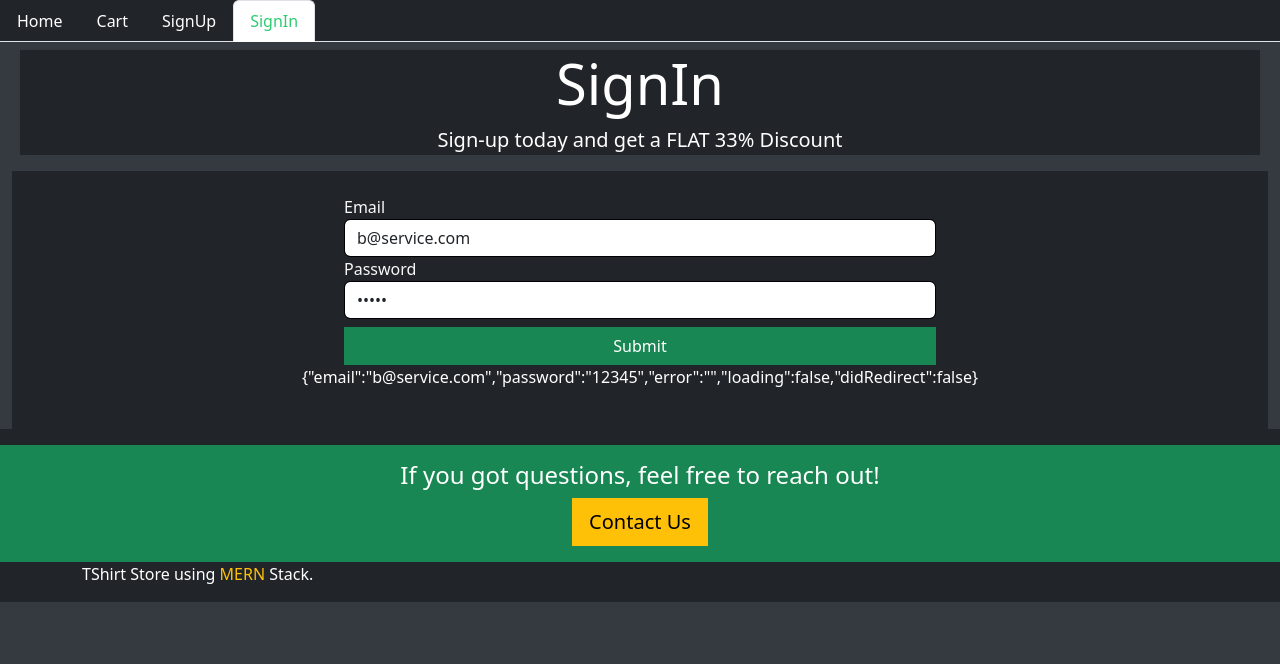
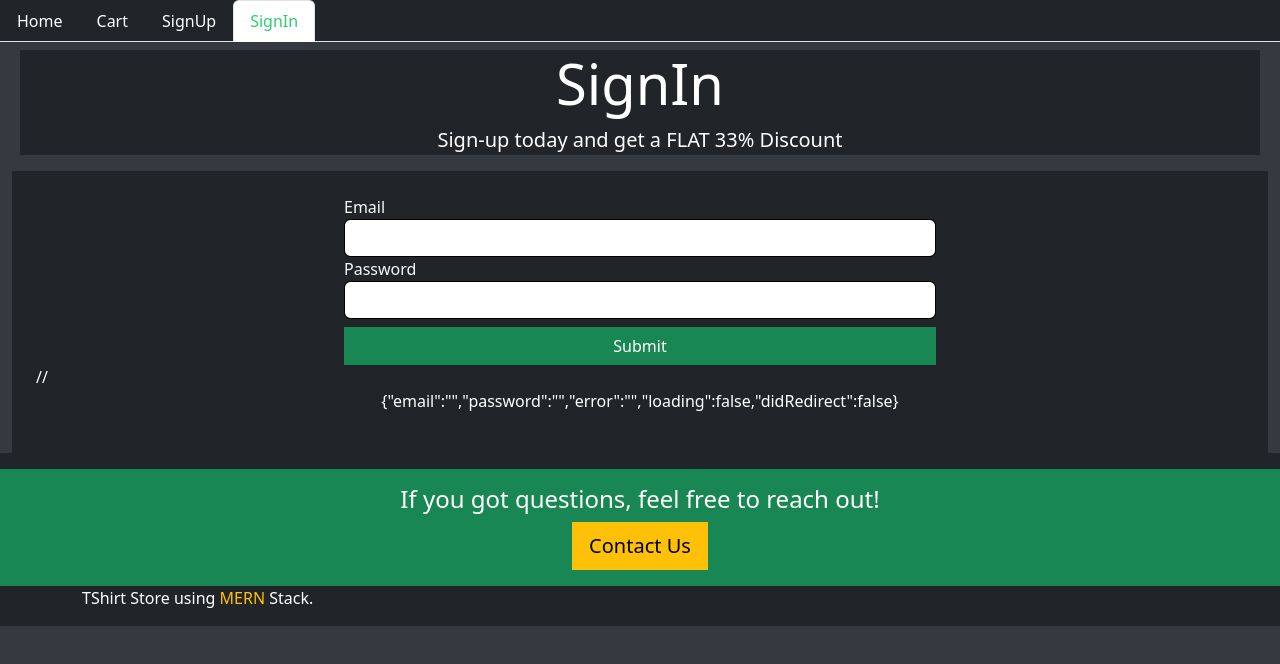
Before and after one commit to eternalbasic1/TShirtFrontEnd, a React (Create React App) app: page /signin in a window 1280 px wide. Shown: the top 664 px of the page. Built offline with nearby package versions, Linux system fonts and the light colour scheme; no server answers.

Commit message:
hid few security thing

```diff
--- a/src/core/Signin.js
+++ b/src/core/Signin.js
@@ -7,8 +7,8 @@
 const Signin = () => {
 
   const [values,setValues] = useState({
-    email:"b@service.com",
-    password:"12345",
+    email:"",
+    password:"",
     error:"",
     loading:false,
     didRedirect:false
@@ -109,7 +109,7 @@
       {errorMessage()}
       {signInForm()}
       {performRedirect()}
-      <p className='text-white text-center'>{JSON.stringify(values)}</p>
+//       <p className='text-white text-center'>{JSON.stringify(values)}</p>
     </Base>
 
   )
```
